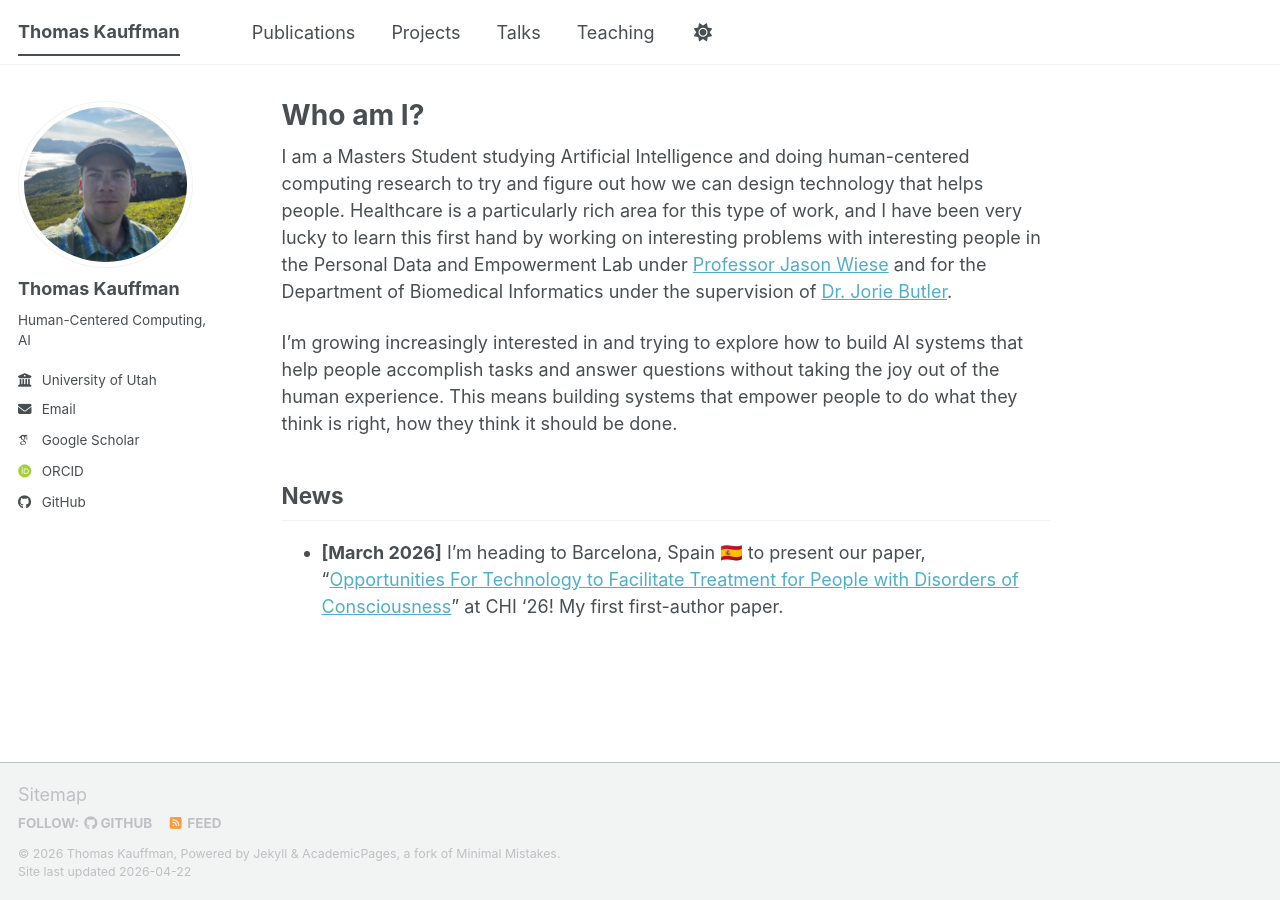
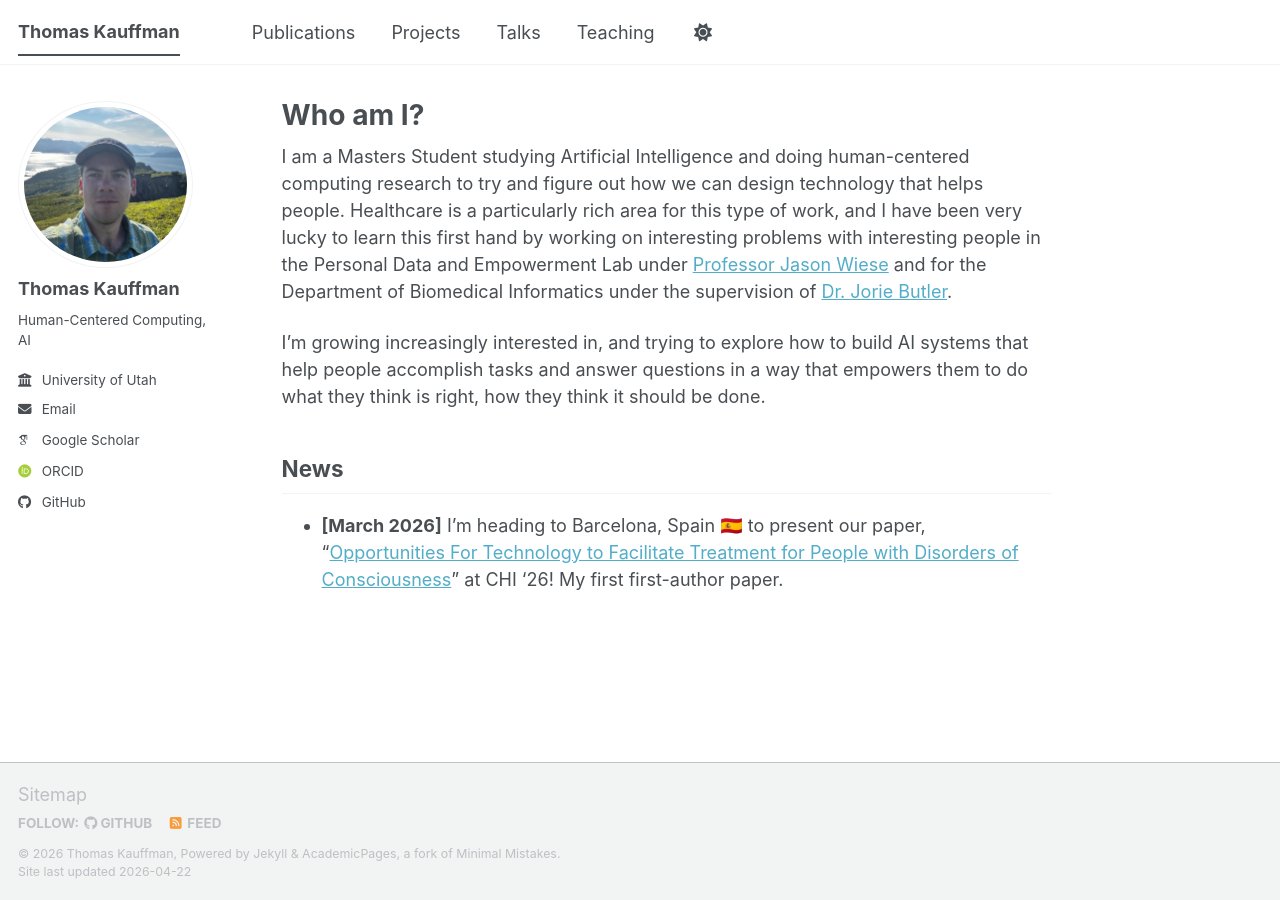
Before and after one commit to Thom-kauf/Thom-kauf.github.io, a Jekyll site: the page built from _pages/about.md, in a window 1280 px wide. Built offline with Jekyll 4.4.1, drawn with Linux system fonts in a browser that asks for light colours; some web fonts are replaced; a script bundle is joined from its source files by our own code; library files that are not in the unit come from our copies.

Commit message:
Refine wording in about.md for clarity

```diff
--- a/_pages/about.md
+++ b/_pages/about.md
@@ -9,7 +9,7 @@ redirect_from:
 
 I am a Masters Student studying Artificial Intelligence and doing human-centered computing research to try and figure out how we can design technology that helps people. Healthcare is a particularly rich area for this type of work, and I have been very lucky to learn this first hand by working on interesting problems with interesting people in the Personal Data and Empowerment Lab under [Professor Jason Wiese](https://pedel.cs.utah.edu/) and for the Department of Biomedical Informatics under the supervision of [Dr. Jorie Butler](https://joriebutlerlab.research.st/).
 
-I'm growing increasingly interested in and trying to explore how to build AI systems that help people accomplish tasks and answer questions without taking the joy out of the human experience. This means building systems that empower people to do what they think is right, how they think it should be done.
+I'm growing increasingly interested in, and trying to explore how to build AI systems that help people accomplish tasks and answer questions in a way that empowers them to do what they think is right, how they think it should be done.
 
 ## News
 * **[March 2026]** I’m heading to Barcelona, Spain 🇪🇸 to present our paper, "[Opportunities For Technology to Facilitate Treatment for People with Disorders of Consciousness](/publication/2026-chi-doc)" at CHI '26! My first first-author paper.
```
